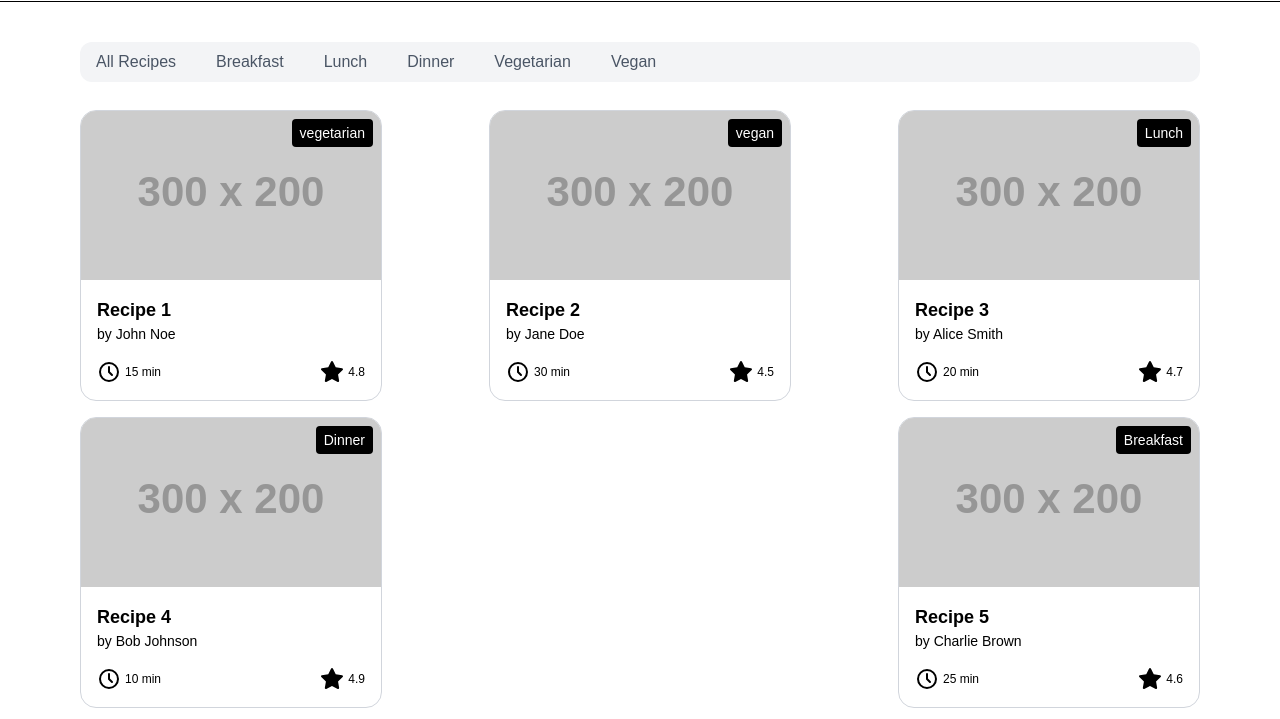
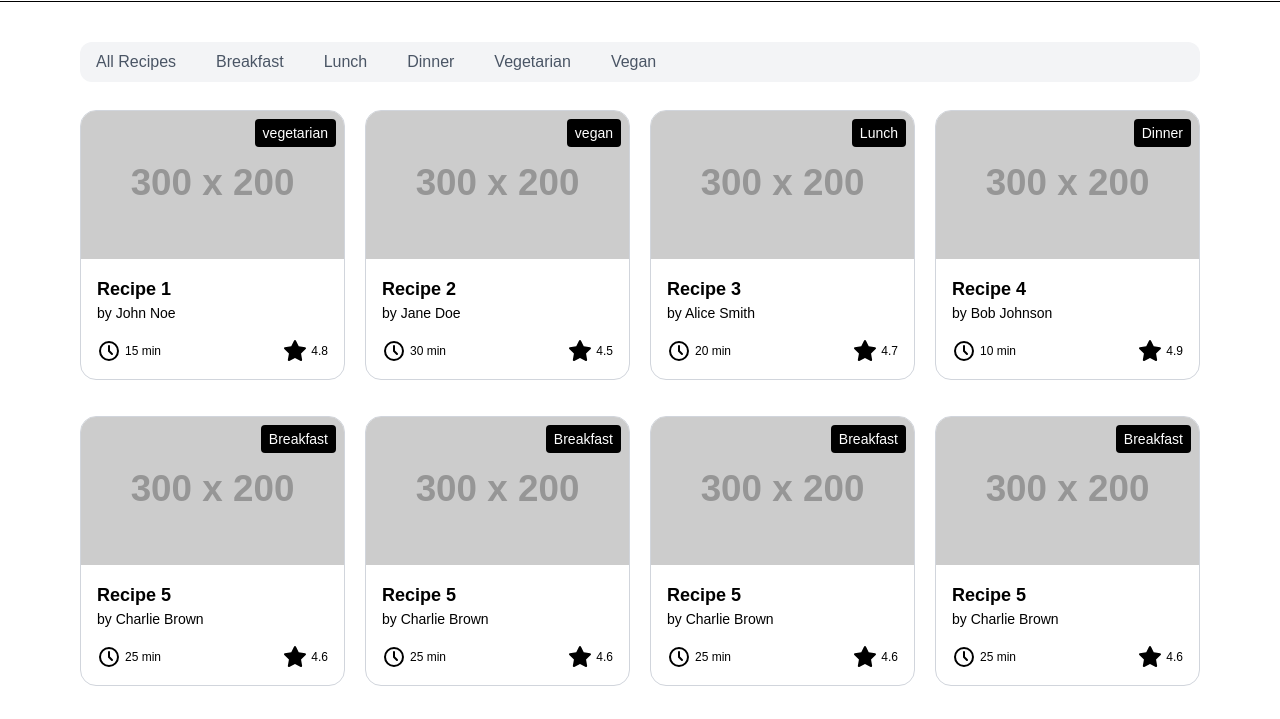
Before and after one commit to JoanDuran12/dishkeeper, an Astro site: page / in a window 1280 px wide. Shown: the part 70-789 px from the top of the page. Built offline with nearby package versions, Linux system fonts and the light colour scheme; Astro itself is replaced by a stand-in of ours; placeholder pictures from the web are drawn by us.

Commit message:
feat: update cards section UI

```diff
--- a/src/components/RecipeSection.astro
+++ b/src/components/RecipeSection.astro
@@ -37,13 +37,53 @@ const recipes = [
     rating: "4.6",
     type: "Breakfast",
   },
+  {
+    title: "Recipe 5",
+    owner: "Charlie Brown",
+    time: "25 min",
+    rating: "4.6",
+    type: "Breakfast",
+  },
+  {
+    title: "Recipe 5",
+    owner: "Charlie Brown",
+    time: "25 min",
+    rating: "4.6",
+    type: "Breakfast",
+  },
+  {
+    title: "Recipe 5",
+    owner: "Charlie Brown",
+    time: "25 min",
+    rating: "4.6",
+    type: "Breakfast",
+  },
+  {
+    title: "Recipe 5",
+    owner: "Charlie Brown",
+    time: "25 min",
+    rating: "4.6",
+    type: "Breakfast",
+  },
+  {
+    title: "Recipe 5",
+    owner: "Charlie Brown",
+    time: "25 min",
+    rating: "4.6",
+    type: "Breakfast",
+  },
+  {
+    title: "Recipe 5",
+    owner: "Charlie Brown",
+    time: "25 min",
+    rating: "4.6",
+    type: "Breakfast",
+  },
 ];
 ---
 
 <section
-  class="flex flex-wrap items-center justify-between
-    gap-x-4 py-1
-    mx-20 rounded-xl"
+  class="grid grid-cols-1 sm:grid-cols-2 lg:grid-cols-4 gap-5 py-1 mx-20 rounded-xl"
 >
   {recipes.map((recipe) => <RecipeCard {...recipe} />)}
 </section>
```
